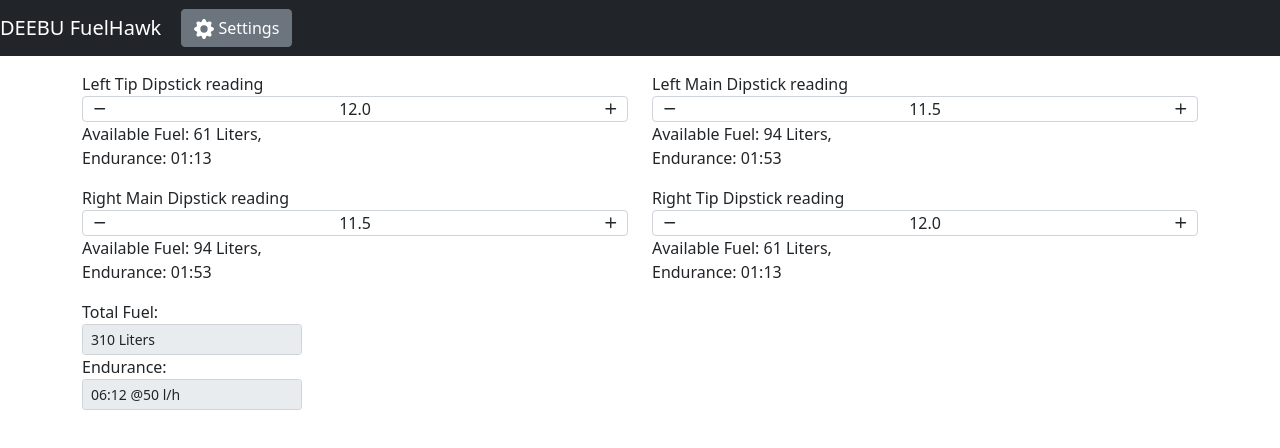
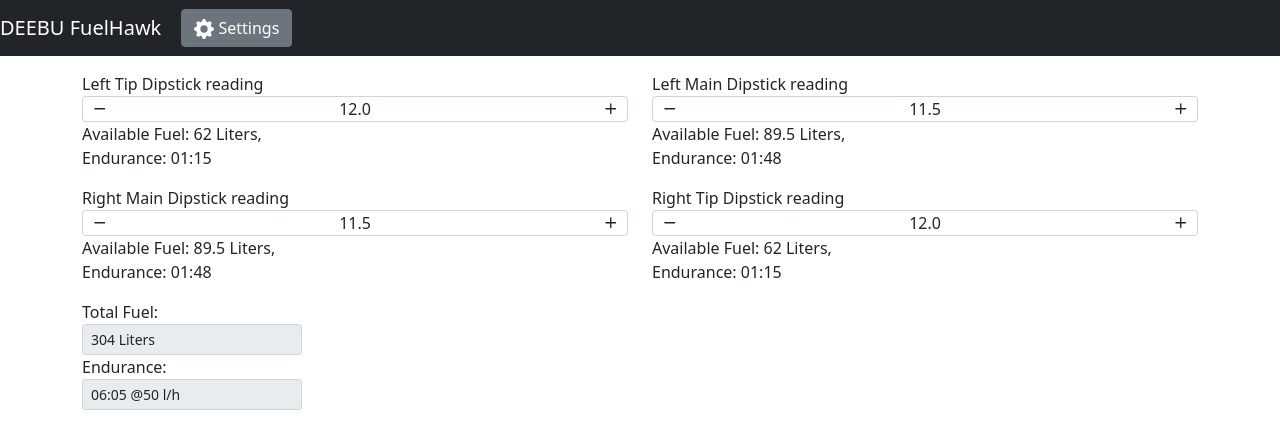
Before and after one commit to staski/fuel-hawk, a Vue app: page / in a window 1280 px wide. Shown: the top 448 px of the page. Built offline with nearby package versions, Linux system fonts and the light colour scheme.

Commit message:
changed dipstick values array to the ones supplied originally  some minor corrections for bug that were only visible after changing the length of the dipstick value arrays

```diff
--- a/src/App.vue
+++ b/src/App.vue
@@ -115,7 +115,7 @@ export default {
         return this.leftTipVolume + this.leftMainVolume + this.rightMainVolume + this.rightTipVolume
       },
       totalVolumeString : function () {
-        var v = this.totalVolume
+        var v = Math.round(this.totalVolume)
         return v + " Liters"
       },
       endurance : function () {
--- a/src/components/FuelTankInputSB.vue
+++ b/src/components/FuelTankInputSB.vue
@@ -36,7 +36,7 @@ export default {
             return -1
         },
         volumeForDipStr : function () {
-          return this.volumeForDip + " Liters"
+          return Math.round(this.volumeForDip*2)/2 + " Liters"
         },
         endurance : function () {
             return this.enduranceForVolume(this.volumeForDip)
@@ -53,6 +53,17 @@ export default {
     created: function () {
         this.mainDipValues = [
             [0,12],
+            [1.56,24],
+            [3.46,36],
+            [5.19,48],
+            [7.13,60],
+            [8.79,72],
+            [10.89,84],
+            [12.18,96],
+        ],
+
+      this.mainTestDipValues = [
+            [0,12],
             [1,19],
             [2,26],
             [3,33],
@@ -67,6 +78,15 @@ export default {
             [12,98],
         ],
         this.tipDipValues = [
+            [0,0],
+            [1.56,12],
+            [3.94,24],
+            [6.35,36],
+            [8.91,49],
+            [11.47,60],
+            [12.18,63]
+        ]
+        this.tipTestDipValues = [
             [2,12],
             [3,18],
             [4,22],
@@ -90,7 +110,7 @@ export default {
           return 0
         }
 
-        if (dipstickValue >= count) {
+        if (dipstickValue >= this.mainDipValues[count-1][0]) {
           return this.mainDipValues[count-1][1]
         }
 
@@ -107,13 +127,13 @@ export default {
     tipVolumeForDipStick (dipstickValue) {
         var prevkey = -1;
         var prevvalue = 0;
-        const count = this.mainDipValues.length
+        const count = this.tipDipValues.length
 
         if (dipstickValue < 0) {
           return 0
         }
 
-        if (dipstickValue >= count) {
+        if (dipstickValue >= this.tipDipValues[count-1][0]) {
           return this.tipDipValues[count-1][1]
         }
 
```
